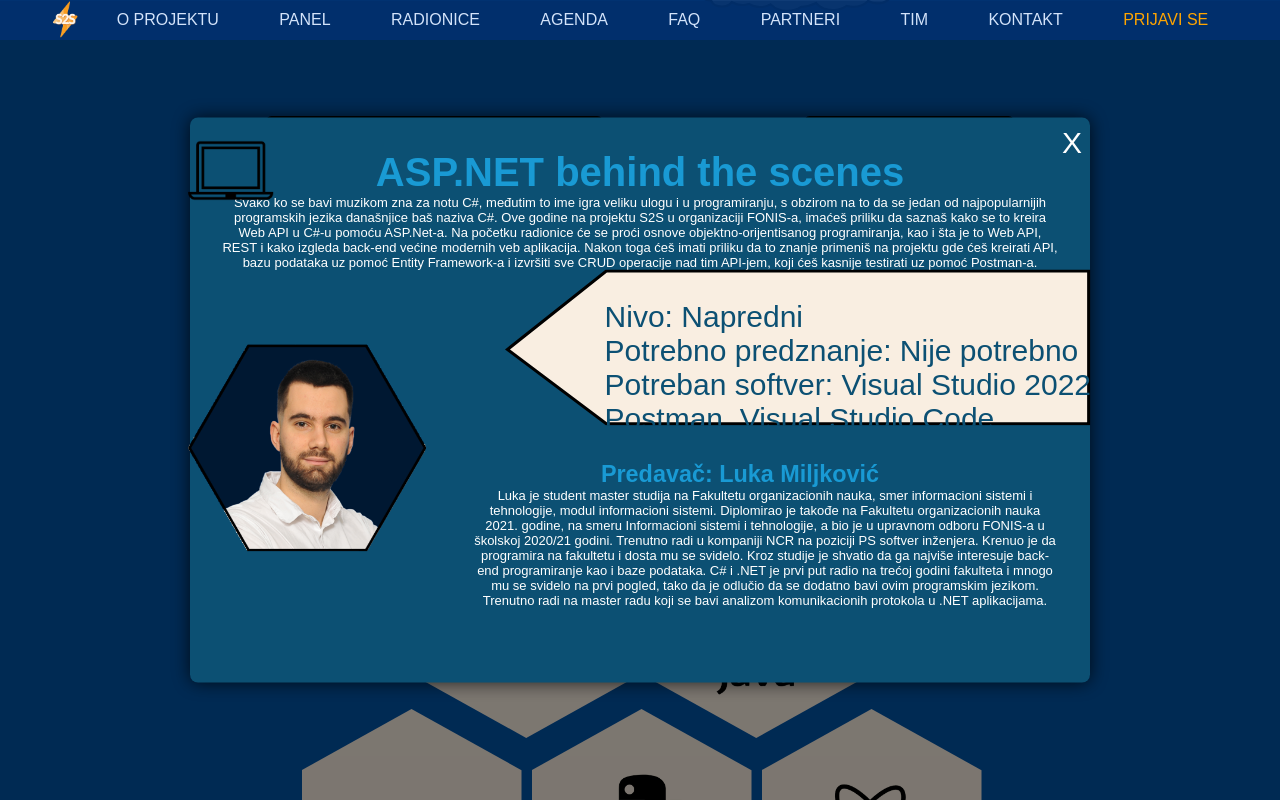
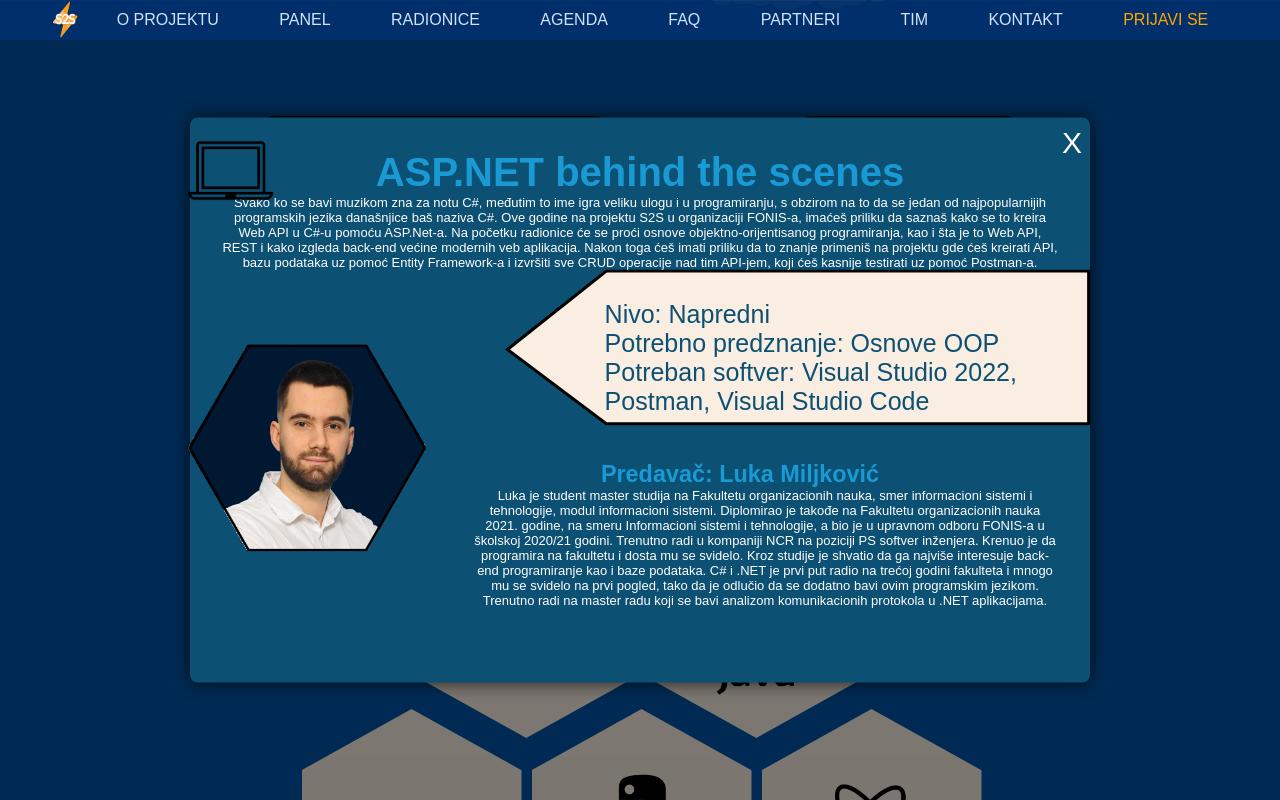
Before and after one commit to djordjemoj/s2s, a React (Create React App) app: page /#/ in a window 1280 px wide. Both pictures are taken after a click on the element 411 px from the left and 399 px from the top of the page. Built offline with nearby package versions, Linux system fonts and the light colour scheme.

Commit message:
informacije

```diff
--- a/src/Components/Radionice/Modal.jsx
+++ b/src/Components/Radionice/Modal.jsx
@@ -54,7 +54,7 @@
                     y="19%"
                     width="500"
                     height="1000"
-                    fontSize="30px"
+                    fontSize="25px"
                   >
                     <p
                       style={{
--- a/src/Components/Radionice/Radionice.jsx
+++ b/src/Components/Radionice/Radionice.jsx
@@ -36,7 +36,7 @@
       naslov: "ASP.NET behind the scenes",
       prviTekst: "Svako ko se bavi muzikom zna za notu C#, međutim to ime igra veliku ulogu i u programiranju, s obzirom na to da se jedan od najpopularnijih programskih jezika današnjice baš naziva C#. Ove godine na projektu S2S u organizaciji FONIS-a, imaćeš priliku da saznaš kako se to kreira Web API u C#-u pomoću ASP.Net-a. Na početku radionice će se proći osnove objektno-orijentisanog programiranja,  kao i šta je to Web API, REST i kako izgleda back-end većine modernih veb aplikacija. Nakon toga ćeš imati priliku da to znanje primeniš na projektu gde ćeš kreirati API, bazu podataka uz pomoć Entity Framework-a i izvršiti sve CRUD operacije nad tim API-jem, koji ćeš kasnije testirati uz pomoć Postman-a.",
       nivo: "Nivo: Napredni",
-      predznanje: "Potrebno predznanje: Nije potrebno",
+      predznanje: "Potrebno predznanje: Osnove OOP ",
       potrebanSoft: "Potreban softver: Visual Studio 2022, Postman, Visual Studio Code",
       predavac: "Predavač: Luka Miljković",
       drugiTekst:
@@ -92,7 +92,7 @@
       prviTekst:
         "Iako je programski jezik Java nastao 90-ih godina prošlog veka i dalje je jedan od najpopularnijih na svetu sa više od 9 miliona programera koji svakodnevno pišu svoj kod u Javi. U Javi možeš da razvijaš različite aplikacije za dekstop, mobilne uređaje, veb aplikacije, AI i još mnogo toga, tako da znanje iz ovog jezika možeš preneti u skoro bilo koju oblast softverskog inženjerstva. Na ovogodišnjem projektu moći ćeš da uploviš u neke od najvažnijih karateristika Jave, objektno-orijentisanog programiranja, kao i da sve to otkucaš na svom računaru i postaviš bilo koje pitanje predavačima.",
       nivo: "Nivo: Osnovni",
-      predznanje: "Potrebno predznanje: Nije potrebno",
+      predznanje: "Potrebno predznanje: Osnove programiranja",
       potrebanSoft: "Potreban softver: Intellij IDEA i JDK 8+",
       predavac: "Predavač: Veljko Blagojević i Filip Filipović",
       drugiTekst:
@@ -134,7 +134,7 @@
       prviTekst:
         "Da li si znaš da je React trenutno najpopularnija biblioteka za kreiranje veb aplikacija i da je  jedna od najtraženijih pozicija na tržištu baš React developer? Na ovogodišnjem projektu imaćeš priliku da dva dana učestvuješ na radionici iz React-a na kojoj će se preći osnovni koncepti React-a kao što su VirtualDom, Components, JSX, State, Hooks i još mnogo toga. Takodje na radionici će biti obradjen i Sass,  jedan od najmodernijih načina stilizovanja aplikacija, koji  je za razliku od CSS-a, skriptni jezik sa izrazima, varijablama i funkcijama i samim tim i dosta moćniji. Pridruži nam se i otkrij sve tajne ovog izvanrednog programa.",
       nivo: "Nivo: Srednji",
-      predznanje: "Potrebno predznanje: Nije potrebno",
+      predznanje: "Potrebno predznanje: Osnove HTML, CSS i JS",
       potrebanSoft: "Potreban softver: VS Code, Node.js i Git",
       predavac: "Predavač: Nikola Mirilo",
       drugiTekst:
@@ -148,7 +148,7 @@
       prviTekst:
         "„SEO je umetnost i nauka objavljivanja informacija u formatu koji će uveriti pretraživače da vaš sadržaj zadovoljava potrebe njihovih korisnika za relevantne upite.“ SEO je relativno mlada oblast, ali i kao takva je već prošla kroz svoje uspone i padove. Dokazala se kao značajna pomoć preduzećima svih veličina i pronašla je svoje mesto u današnjem turbulentnom internet marketing svetu. Ona predstavlja skup radnji i aktivnosti koje se izvršavaju kako na samoj strani sajta tako i van nje. Omogućava održavanje optimizovanosti i praćenje sajta, statistiku poseta i analizu konkurencije, a postoji i čitava lista aktivnosti podeljena po oblastima koje za cilj imaju sa jedne strane da podignu vaše pozicije, a sa druge strane da povećaju broj relevantnih posetilaca na tvoj sajt. Pridruži nam se i postani ključna karika uspeha svog budućeg tima!",
       nivo: "Nivo: Osnovni",
-      predznanje: "Potrebno predznanje: Nije potrebno",
+      predznanje: "Potrebno predznanje: osnove digitalnog marketinga",
       potrebanSoft: "Potreban softver: Meta SEO Inspector, Screaming Frog, Google Trends, Ahrefs",
       predavac: "Predavač: Mihailo Miljković",
       drugiTekst:
```
